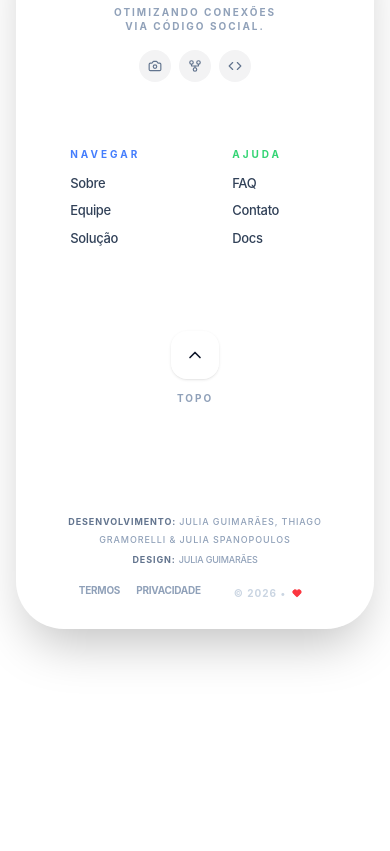
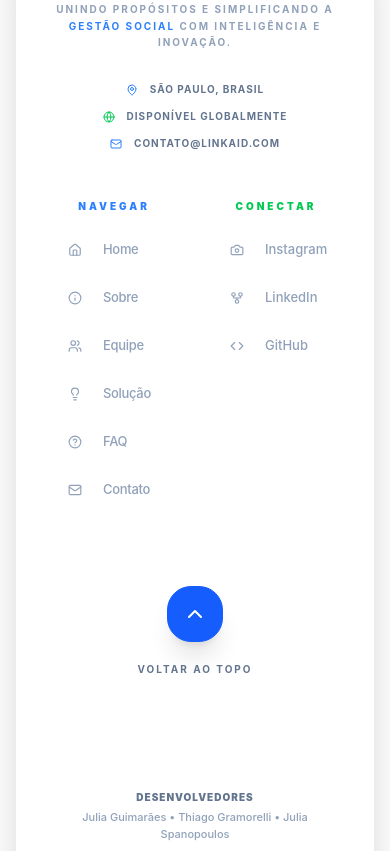
Before and after one commit to Calegor/LinkAid, a React (Vite) app in the folder frontend/link-aid/: page / in a window 390 px wide. Shown: the part 3273-4124 px from the top of the page. Before the commit the page ends 3942 px from the top, so only its background shows below. Built offline with nearby package versions, Linux system fonts and the light colour scheme.

Commit message:
refactor: implement responsive design for Footer.tsx

```diff
--- a/frontend/link-aid/src/components/Footer/Footer.tsx
+++ b/frontend/link-aid/src/components/Footer/Footer.tsx
@@ -4,8 +4,15 @@ import {
   GitFork,
   Code,
   Heart,
-  ArrowUpRight,
   ChevronUp,
+  MapPin,
+  Globe,
+  Home,
+  Info,
+  Users,
+  Lightbulb,
+  HelpCircle,
+  Mail,
 } from "lucide-react";
 import logo from "../../assets/logo2.png";
 
@@ -18,124 +25,155 @@ const Footer = () => {
 
   return (
     <footer className="w-full px-4 pb-10 md:px-10 mt-20 font-sans">
-      {/* layout glassmorphism */}
-      <div className="max-w-[1300px] mx-auto bg-white/10 backdrop-blur-xl border border-white/20 rounded-[3rem] p-6 md:p-10 shadow-2xl">
+      <div className="max-w-[1500px] mx-auto bg-white/10 backdrop-blur-xl border border-white/20 rounded-[3rem] p-8 md:p-12 shadow-2xl">
         {/* grid */}
-        <div className="grid grid-cols-2 lg:grid-cols-4 gap-4 md:gap-6">
-          {/* branding */}
-          <div className="col-span-2 lg:col-span-1 bg-white/5 rounded-[2rem] p-6 border border-white/10 flex flex-col items-center lg:items-start justify-between min-h-[160px] text-center lg:text-left">
-            <img src={logo} alt="LinkAid" className="h-7 w-fit opacity-90" />
-            <p className="text-[10px] font-bold uppercase tracking-[0.2em] text-slate-400 mt-4 leading-snug">
-              Otimizando conexões <br /> via código social.
+        <div className="grid grid-cols-1 lg:grid-cols-5 gap-12 items-start">
+          {/* branding and slogan */}
+          <div className="col-span-1 lg:col-span-2 flex flex-col items-center lg:items-start space-y-6 text-center lg:text-left">
+            <img src={logo} alt="LinkAid" className="h-8 w-fit opacity-100" />
+            <p className="text-[10px] font-bold uppercase tracking-[0.2em] text-slate-400 leading-relaxed max-w-[280px]">
+              Unindo propósitos e simplificando a{" "}
+              <span className="text-blue-500">gestão social</span> com
+              inteligência e inovação.
             </p>
-            <div className="flex gap-2 mt-4">
-              {[
-                <Camera size={14} />,
-                <GitFork size={14} />,
-                <Code size={14} />,
-              ].map((icon, i) => (
-                <div
-                  key={i}
-                  className="w-8 h-8 rounded-full bg-slate-900/5 flex items-center justify-center text-slate-500 hover:bg-blue-600 hover:text-white transition-all cursor-pointer"
-                >
-                  {icon}
+
+            <div className="flex flex-col items-center lg:items-start gap-3 pt-2">
+              <div className="flex items-center justify-center lg:justify-start gap-3 text-[10px] font-bold uppercase tracking-widest text-slate-500 w-full">
+                <MapPin size={12} className="text-blue-500" /> São Paulo, Brasil
               </div>
-              ))}
+              <div className="flex items-center justify-center lg:justify-start gap-3 text-[10px] font-bold uppercase tracking-widest text-slate-500 w-full">
+                <Globe size={12} className="text-green-500" /> Disponível
+                Globalmente
+              </div>
+              <div className="flex items-center justify-center lg:justify-start gap-3 text-[10px] font-bold uppercase tracking-widest text-slate-500 w-full">
+                <Mail size={12} className="text-blue-500" /> contato@linkaid.com
+              </div>
             </div>
           </div>
 
-          {/* links */}
-          <div className="p-6 flex flex-col items-start lg:items-start gap-3 pl-[20%] lg:pl-6 text-left">
-            <h3 className="text-[10px] font-bold uppercase tracking-[0.3em] text-blue-600/80">
+          {/* navigation and social */}
+          <div className="col-span-1 lg:col-span-2 grid grid-cols-2 gap-8 w-full">
+            {/* navigation */}
+            <div className="flex flex-col items-center lg:items-start gap-5">
+              <h3 className="text-[10px] font-black uppercase tracking-[0.3em] text-blue-500">
                 Navegar
               </h3>
-            <nav className="flex flex-col gap-2 w-full">
-              {["Sobre", "Equipe", "Solução"].map((item) => (
+              <nav className="flex flex-col items-center lg:items-start gap-4">
+                {[
+                  { label: "Home", path: "/", icon: <Home size={14} /> },
+                  { label: "Sobre", path: "/sobre", icon: <Info size={14} /> },
+                  {
+                    label: "Equipe",
+                    path: "/equipe",
+                    icon: <Users size={14} />,
+                  },
+                  {
+                    label: "Solução",
+                    path: "/solucao",
+                    icon: <Lightbulb size={14} />,
+                  },
+                  {
+                    label: "FAQ",
+                    path: "/faq",
+                    icon: <HelpCircle size={14} />,
+                  },
+                  {
+                    label: "Contato",
+                    path: "/contato",
+                    icon: <Mail size={14} />,
+                  },
+                ].map((item) => (
                   <Link
-                  key={item}
-                  to={`/${item.toLowerCase()}`}
-                  className="group flex items-center justify-between gap-4 text-[13px] font-medium text-slate-700 hover:text-blue-600 transition-all pr-10 lg:pr-0 tracking-tight"
+                    key={item.label}
+                    to={item.path}
+                    className="group flex flex-row items-center gap-3 text-[13px] font-medium text-slate-400 hover:text-blue-500 transition-all tracking-tight w-[110px] lg:w-full"
                   >
-                  {item}
-                  <ArrowUpRight
-                    size={14}
-                    className="opacity-0 -translate-y-0.5 group-hover:opacity-100 transition-all"
-                  />
+                    <span className="flex-shrink-0 w-8 h-8 flex items-center justify-center rounded-lg bg-white/5 border border-white/10   hover:text-blue-500 transition-all">
+                      {item.icon}
+                    </span>
+                    <span className="whitespace-nowrap">{item.label}</span>
                   </Link>
                 ))}
               </nav>
             </div>
 
-          {/* support */}
-          <div className="p-6 flex flex-col items-start lg:items-start gap-3 pl-[20%] lg:pl-6 text-left">
-            <h3 className="text-[10px] font-bold uppercase tracking-[0.3em] text-green-500/80">
-              Ajuda
+            {/* connect us */}
+            <div className="flex flex-col items-center lg:items-start gap-5">
+              <h3 className="text-[10px] font-black uppercase tracking-[0.3em] text-green-500">
+                Conectar
               </h3>
-            <nav className="flex flex-col gap-2 w-full">
-              {["FAQ", "Contato", "Docs"].map((item) => (
-                <Link
-                  key={item}
-                  to="#"
-                  className="group flex items-center justify-between gap-4 text-[13px] font-medium text-slate-700 hover:text-green-600 transition-all pr-10 lg:pr-0 tracking-tight"
+              <div className="flex flex-col items-center lg:items-start gap-4">
+                {[
+                  { icon: <Camera size={14} />, label: "Instagram", url: "#" },
+                  { icon: <GitFork size={14} />, label: "LinkedIn", url: "#" },
+                  { icon: <Code size={14} />, label: "GitHub", url: "https://github.com/Calegor/LinkAid" },
+                ].map((social, i) => (
+                  <a
+                    key={i}
+                    href={social.url}
+                    target="_blank"
+                    rel="noopener noreferrer"
+                    className="group flex flex-row items-center gap-3 text-[13px] font-medium text-slate-400 hover:text-green-500 transition-all w-[110px] lg:w-full"
                   >
-                  {item}
-                  <ArrowUpRight
-                    size={14}
-                    className="opacity-0 -translate-y-0.5 group-hover:opacity-100 transition-all"
-                  />
-                </Link>
+                    <span className="flex-shrink-0 w-8 h-8 flex items-center justify-center rounded-lg bg-white/5 border border-white/10 hover:text-green-500 transition-all">
+                      {social.icon}
+                    </span>
+                    <span className="whitespace-nowrap">{social.label}</span>
+                  </a>
                 ))}
-            </nav>
+              </div>
+            </div>
           </div>
 
-          {/* back to top */}
-          <div className="col-span-2 lg:col-span-1 border border-white/5 flex items-center justify-center min-h-[160px] group transition-all duration-500">
+          {/* top */}
+          <div className="col-span-1 flex flex-col items-center lg:items-end justify-center lg:h-full py-8 lg:py-0">
             <button
               onClick={scrollToTop}
-              className="flex flex-col items-center gap-3 transition-all duration-300 group-hover:-translate-y-2"
+              className="group flex flex-col items-center gap-5 transition-all"
             >
-              <div className="w-12 h-12 rounded-2xl bg-white/50 backdrop-blur-sm shadow-sm border border-white/20 flex items-center justify-center text-slate-900 group-hover:bg-blue-600 group-hover:text-white group-hover:border-blue-600 transition-all duration-500 cursor-pointer">
-                <ChevronUp size={20} />
+              <div className="w-14 h-14 rounded-3xl bg-blue-600 backdrop-blur-sm border border-blue-600 flex items-center justify-center text-white group-hover:bg-green-600 group-hover:text-white group-hover:border-green-600 transition-all duration-500 shadow-xl cursor-pointer">
+                <ChevronUp size={24} />
               </div>
-              <span className="text-[10px] font-bold uppercase tracking-[0.2em] text-slate-400 group-hover:text-blue-600 transition-colors">
-                Topo
+              <span className="text-[10px] font-bold uppercase tracking-[0.2em] text-slate-500 transition-colors">
+                Voltar ao Topo
               </span>
             </button>
           </div>
         </div>
 
         {/* credits */}
-        <div className="mt-8 pt-8 border-t border-white/10 flex flex-col gap-6">
-          <div className="flex flex-col md:flex-row justify-between items-center gap-4">
-            <div className="space-y-1 text-center md:text-left">
-              <p className="text-[9px] font-bold text-slate-500 uppercase tracking-widest leading-loose">
-                Desenvolvimento:{" "}
-                <span className="text-slate-400 font-medium">
-                  Julia Guimarães, Thiago Gramorelli & Julia Spanopoulos
+        <div className="mt-12 pt-8 border-t border-white/5">
+          <div className="flex flex-col lg:flex-row justify-between items-center gap-8 text-center lg:text-left">
+            <div className="flex flex-col sm:flex-row gap-6 lg:gap-12">
+              <div className="space-y-1">
+                <span className="text-[10px] font-black text-slate-500 uppercase tracking-widest block">
+                  Desenvolvedores
                 </span>
-              </p>
-              <p className="text-[9px] font-bold text-slate-500 uppercase tracking-widest">
-                Design:{" "}
-                <span className="text-slate-400 font-medium tracking-tight">
-                  Julia Guimarães
-                </span>
+                <p className="text-[11px] text-slate-400 font-medium">
+                  Julia Guimarães • Thiago Gramorelli • Julia Spanopoulos
                 </p>
               </div>
-            <div className="flex gap-4 text-[10px] font-bold uppercase tracking-widest text-slate-400">
-              <a
-                href="#"
-                className="hover:text-blue-600 transition tracking-tight"
-              >
+              <div className="space-y-1">
+                <span className="text-[10px] font-black text-slate-500 uppercase tracking-widest block">
+                  Designer
+                </span>
+                <p className="text-[11px] text-slate-400 font-medium tracking-tight">
+                  Julia Guimarães
+                </p>
+              </div>
+            </div>
+
+            <div className="flex flex-col items-center lg:items-end gap-6">
+              <div className="flex gap-4 text-[10px] font-bold uppercase tracking-widest text-slate-500">
+                <a href="#" className="hover:text-blue-500 transition">
                   Termos
                 </a>
-              <a
-                href="#"
-                className="hover:text-blue-600 transition tracking-tight"
-              >
+                <a href="#" className="hover:text-blue-500 transition">
                   Privacidade
                 </a>
-              <div className="flex items-center gap-1.5 text-slate-300 ml-2 bg-white/5 px-2 py-0.5 rounded-full border border-white/10">
-                © {currentYear} •{" "}
+              </div>
+              <div className="flex items-center gap-2 text-slate-400 bg-white/5 px-4 py-2 rounded-full border border-white/10 font-bold text-[11px]">
+                © {currentYear} • FEITO COM{" "}
                 <Heart
                   size={10}
                   className="fill-red-500 text-red-500 animate-pulse"
@@ -148,4 +186,5 @@ const Footer = () => {
     </footer>
   );
 };
+
 export default Footer;
```
Lines whose indentation alone changed are shown as unchanged.
